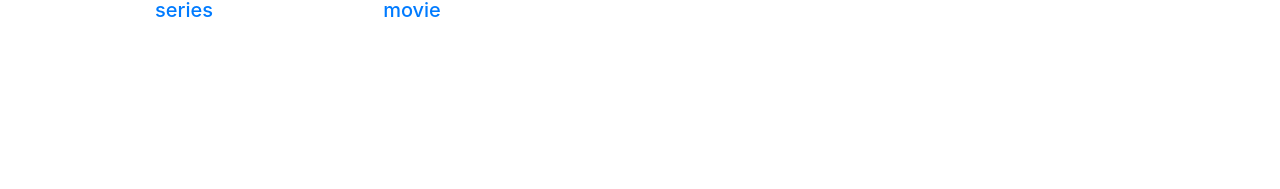
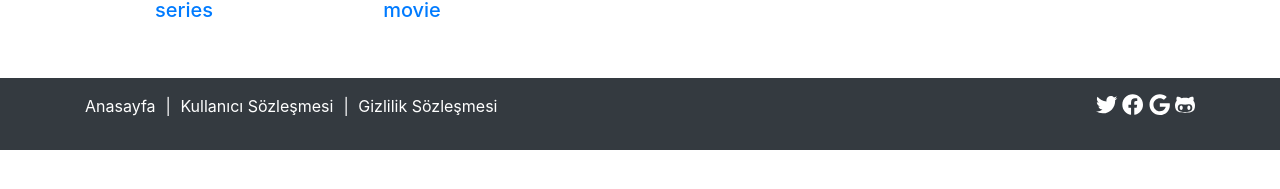
Before and after one commit to wuruthai/movie-browser, a React (Create React App) app: page / in a window 1280 px wide. Shown: the part 251-440 px from the top of the page. Built offline with nearby package versions, Linux system fonts and the light colour scheme.

Commit message:
Add footer

```diff
--- a/package.json
+++ b/package.json
@@ -3,6 +3,10 @@
   "version": "0.1.0",
   "private": true,
   "dependencies": {
+    "@fortawesome/fontawesome-svg-core": "1.2.27",
+    "@fortawesome/free-brands-svg-icons": "5.12.1",
+    "@fortawesome/free-solid-svg-icons": "5.12.1",
+    "@fortawesome/react-fontawesome": "0.1.8",
     "@testing-library/jest-dom": "^4.2.4",
     "@testing-library/react": "^9.3.2",
     "@testing-library/user-event": "^7.1.2",
--- a/src/App.js
+++ b/src/App.js
@@ -7,10 +7,12 @@ import {
   Route
 } from "react-router-dom";
 
+import { entries } from './constants/data'
 
 import Content from "./layout/Content"
 import Navbar from "./layout/Navbar";
-import { entries } from './constants/data'
+import Footer from "./layout/Footer";
+
 
 
 export default function App() {
@@ -47,6 +49,7 @@ export default function App() {
           })
         }
       </Switch>
+      <Footer />
     </Router>
   );
 }
--- /dev/null
+++ b/src/layout/Footer.js
@@ -0,0 +1,40 @@
+import React from "react";
+import { library } from '@fortawesome/fontawesome-svg-core';
+import { Container, Row, Col } from "react-bootstrap";
+import { FontAwesomeIcon } from '@fortawesome/react-fontawesome'
+import {
+  faGithubAlt,
+  faGoogle,
+  faFacebook,
+  faTwitter
+} from '@fortawesome/free-brands-svg-icons';
+library.add(
+  faGithubAlt,
+  faGoogle,
+  faFacebook,
+  faTwitter
+);
+export default () => {
+  const footerInfo = ['Anasayfa', 'Kullanıcı Sözleşmesi', 'Gizlilik Sözleşmesi']
+  const socialIcons = [
+    faGithubAlt,
+    faGoogle,
+    faFacebook,
+    faTwitter
+  ]
+  return (
+  <Container fluid as="footer" className="bg-dark p-3">
+    <Container>
+      <Row>
+        <Col as="ul" className="col-12 col-md-8 text-white left">
+          { footerInfo.map(i => <li key={ i } > { i } </li>) }
+        </Col>
+        <Col as="ul" className="col-12 col-md-4 text-white right">
+          { socialIcons.map((icon, index) => <FontAwesomeIcon icon={ icon } key={ 'icon' + index } size="lg" className="icon" />) }
+
+        </Col>
+      </Row>
+    </Container>
+  </Container>
+  );
+}
--- a/src/styles/App.css
+++ b/src/styles/App.css
@@ -6,3 +6,27 @@
       max-width: 20% !important;
   }
 }
+
+footer ul.left,
+footer ul.right {
+  height: 100%;
+  width: 100%;
+  display: flex;
+  align-items: center;
+  list-style: none;
+}
+
+footer ul.left li:not(:first-child) {
+  margin-left: 5px;
+}
+
+footer ul.left li:not(:first-child):before {
+  content: "|";
+  margin: 0 5px;
+}
+footer ul.right {
+  flex-direction: row-reverse;
+}
+footer .icon {
+  margin-left: 5px;
+}
```
